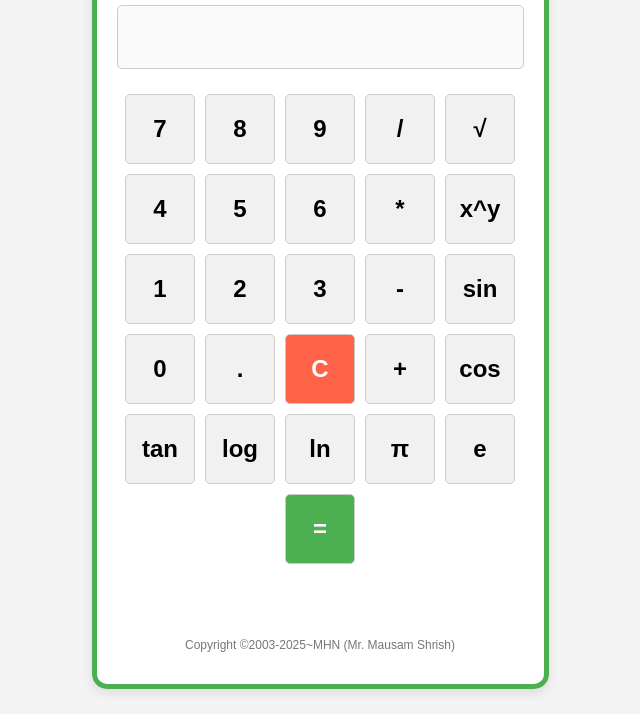
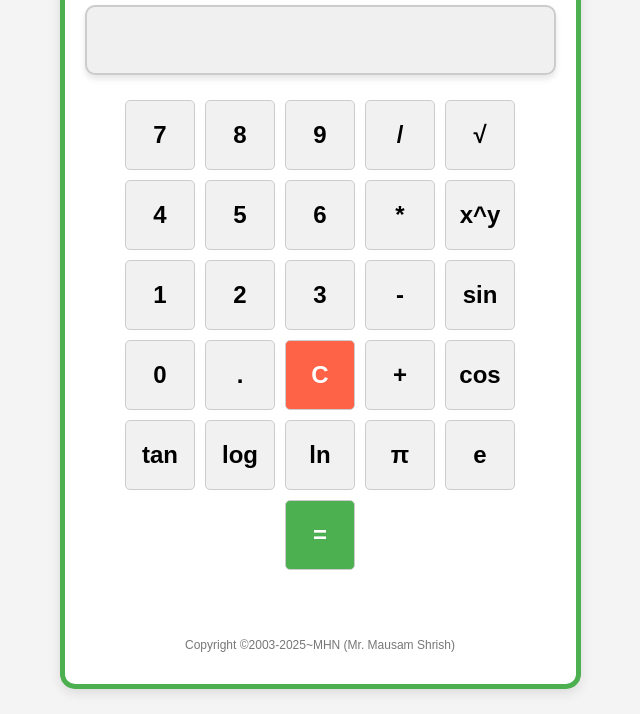
Before and after one commit to mausamshrish/Calculator, a plain HTML site: page index.html in a window 1280 px wide. Shown: the part 86-800 px from the top of the page, without its empty margins (320-960 px from the left). Drawn offline with Linux system fonts and the light colour scheme.

Commit message:
index.html

```diff
--- a/index.html
+++ b/index.html
@@ -44,17 +44,21 @@
             margin-bottom: 20px;
         }
 
-        /* Calculator display */
+        /* Calculator display (input field) */
         input {
             width: 100%;
+            height: 70px; /* Increased height */
             padding: 15px;
-            font-size: 28px; /* Increased font size */
+            font-size: 32px; /* Increased font size */
             font-weight: bold; /* Make display text bold */
             text-align: right;
-            border-radius: 5px;
+            border-radius: 10px;
             margin-bottom: 20px;
-            border: 1px solid #ccc;
+            border: 2px solid #ccc;
+            background-color: #f0f0f0; /* Shaded background color */
+            color: #333; /* Text color */
             box-sizing: border-box;
+            box-shadow: 0 4px 6px rgba(0, 0, 0, 0.1); /* Soft shadow effect */
         }
 
         /* Button styles */
```
